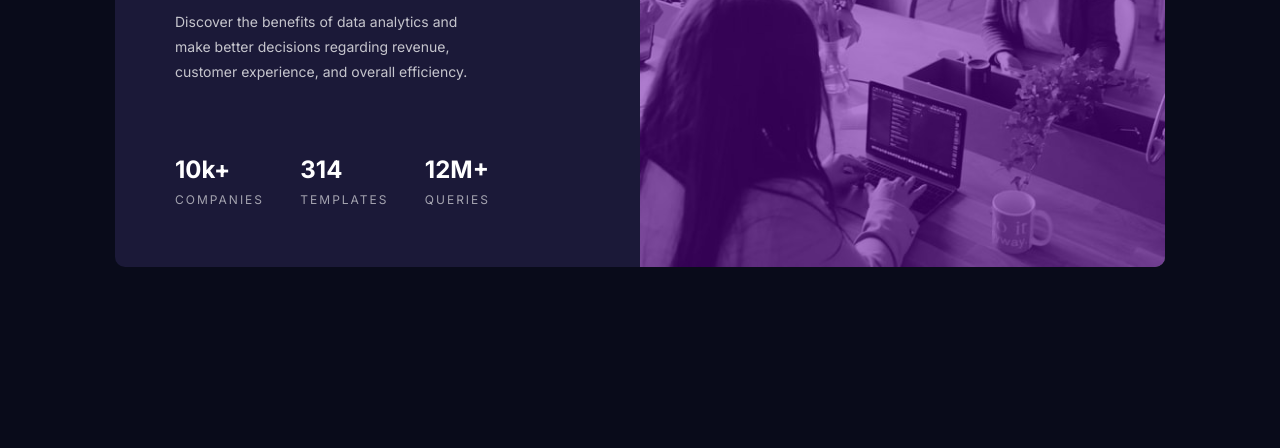
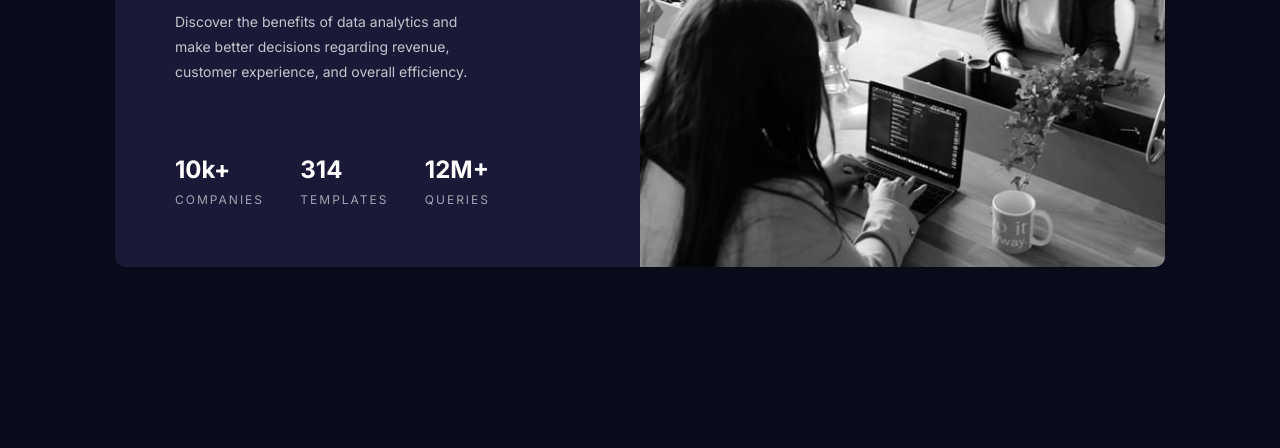
Before and after one commit to MuxammedL/Stats-Preview-Card-Component-Main, a plain HTML site: page index.html in a window 1280 px wide. Shown: the part 346-794 px from the top of the page. Drawn offline with Linux system fonts and the light colour scheme.

Commit message:
Update index.html

```diff
--- a/index.html
+++ b/index.html
@@ -49,7 +49,6 @@
       </div>
       <div class="card-img">
         <img src="images/image-header-desktop.jpg" alt="">
-        <div class="cover"></div>
       </div>
     </div>
   </main>
```
